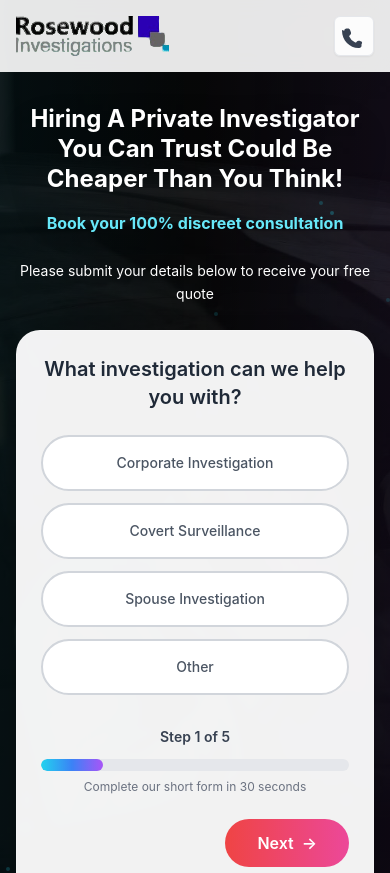
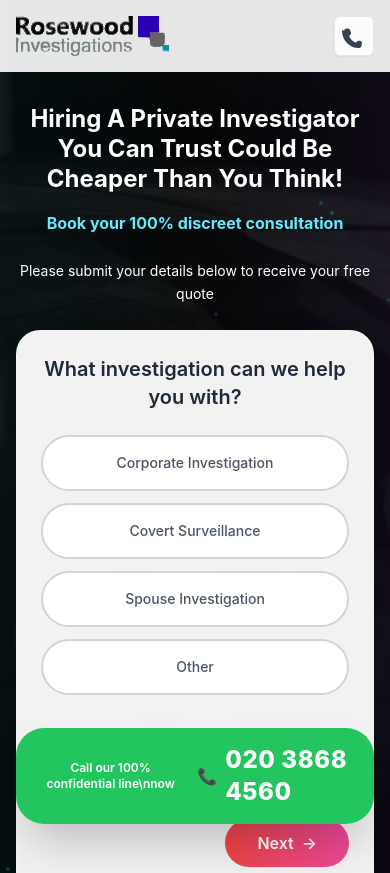
Before and after one commit to Naseef-Nusky/Henderson-Thomas-Investigations_LangingV2, a React (Create React App) app: page / in a window 390 px wide. Shown: the top 873 px of the page. Built offline with nearby package versions, Linux system fonts and the light colour scheme.

Commit message:
feat(mobile): add floating confidential call pill with tap-to-call

```diff
--- a/src/App.js
+++ b/src/App.js
@@ -7,11 +7,13 @@ import WhyChooseSection from './components/WhyChooseSection';
 import ContactSection from './components/ContactSection';
 import ReviewSlider from './components/ReviewSlider';
 import Footer from './components/Footer';
+import MobileCallPill from './components/MobileCallPill';
 
 function App() {
   return (
     <div className="min-h-screen">
       <Header />
+      <MobileCallPill />
       <HeroSection />
       <ServicesSlider />
       <Steps />
--- /dev/null
+++ b/src/components/MobileCallPill.js
@@ -0,0 +1,19 @@
+import React from 'react';
+
+const MobileCallPill = () => {
+  return (
+    <a
+      href="tel:07407612398"
+      className="fixed left-4 right-4 bottom-5 z-50 md:hidden bg-green-500 text-white rounded-[28px] shadow-2xl px-5 py-4 flex items-center justify-center gap-3 active:scale-[0.98]"
+      aria-label="Call our 100% confidential line now"
+    >
+      <span className="text-xs font-semibold leading-4 text-center">Call our 100% confidential line\nnow</span>
+      <div className="flex items-center gap-2">
+        <span aria-hidden className="text-white">📞</span>
+        <span className="text-2xl font-extrabold tracking-wide">020 3868 4560</span>
+      </div>
+    </a>
+  );
+};
+
+export default MobileCallPill;
```
